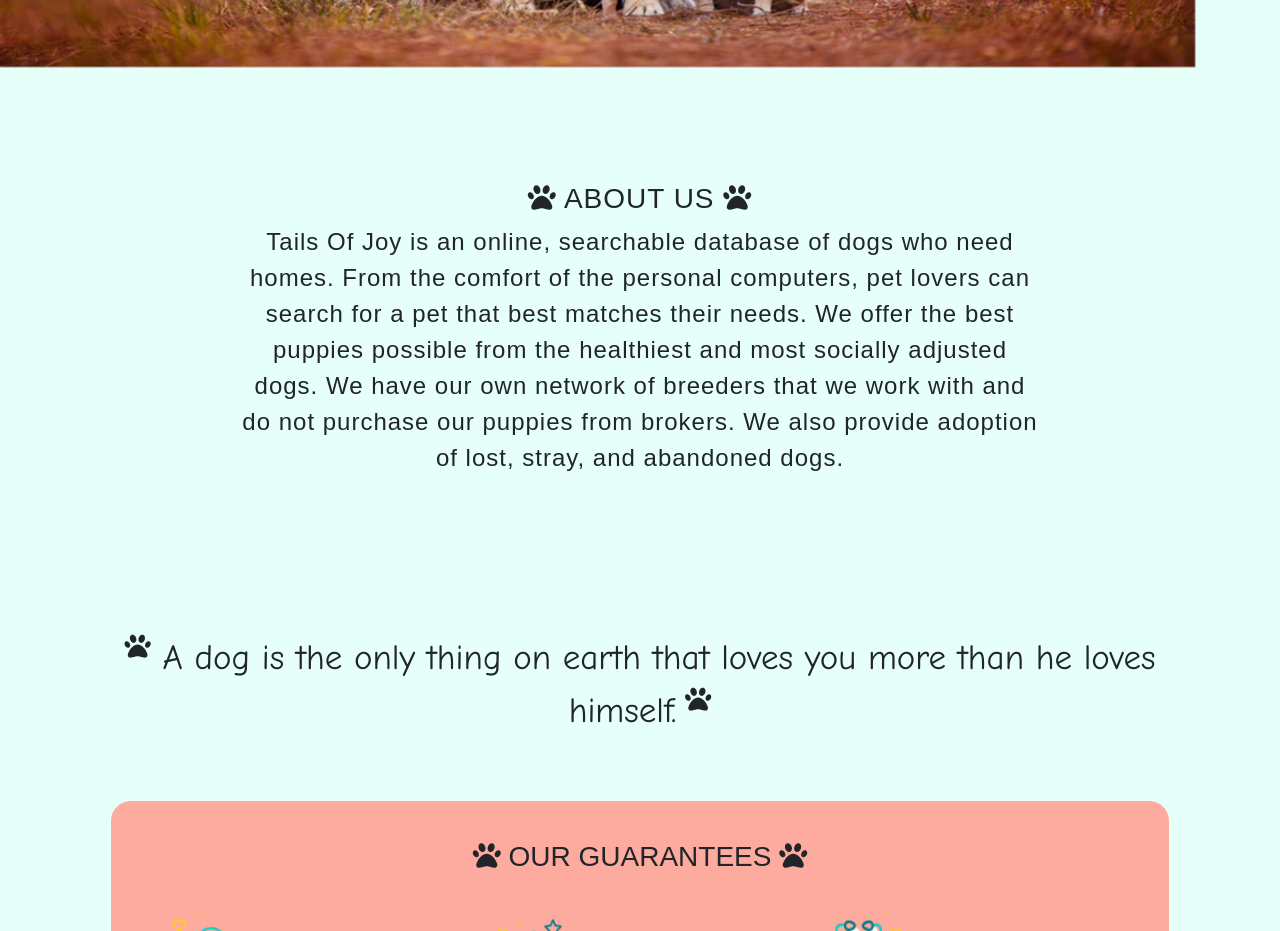
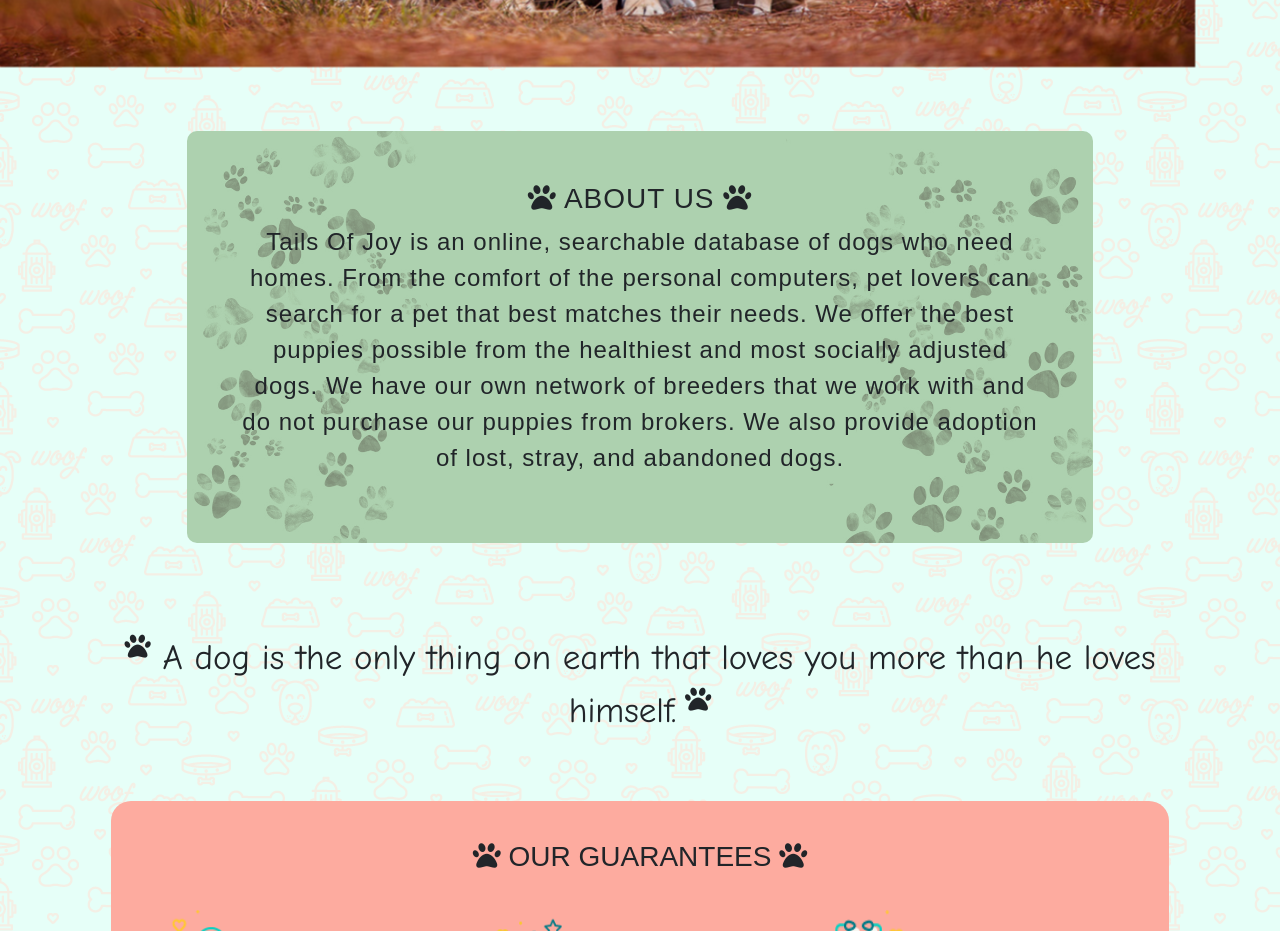
Before and after one commit to Rekha1912/tailsofjoy, a plain HTML site: page index.html in a window 1280 px wide. Shown: the part 1080-2011 px from the top of the page. Drawn offline with nearby package versions, Linux system fonts and the light colour scheme.

Commit message:
added background images

```diff
--- a/css/style.css
+++ b/css/style.css
@@ -1,8 +1,8 @@
 body
 {
-   background-color:#E6FFF8;
-   background-image: url(backimg.png);
+   background-image: url("../images/background.png");
    background-repeat: repeat;
+   background-color: #E6FFF8;
 }
 @font-face
 {
@@ -66,7 +66,7 @@ a:hover
    margin-right: 8vw;
    height: auto;
    padding: 4vw;
-   background-image: url('back.jpg');
+   background-image: url("../images/about.jpg");
    background-size: cover;
    background-attachment: fixed;
    border-radius: 10px;
```
Also changed, not shown: background.png (added), images/about.jpg (renamed from images/back.jpg).
